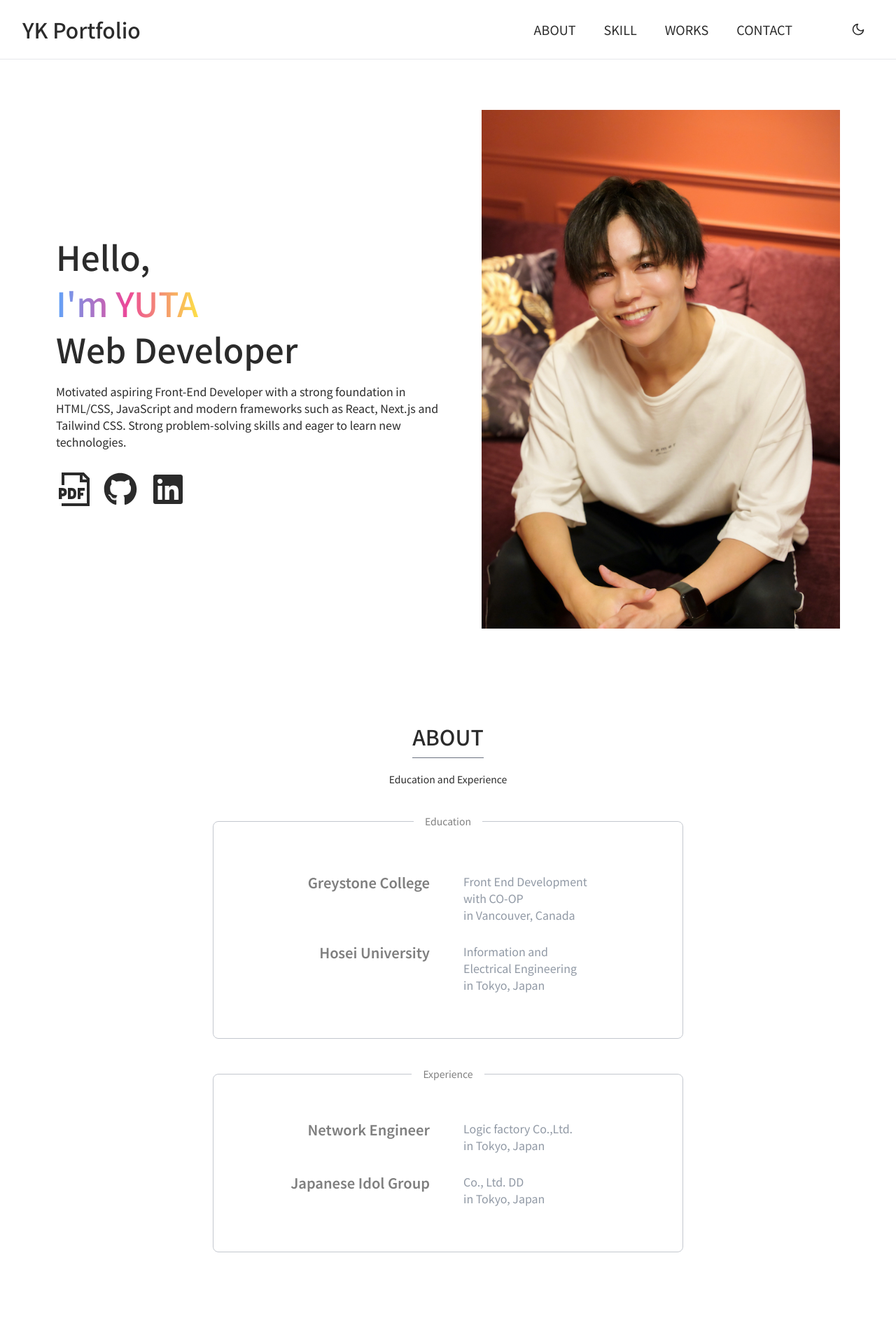
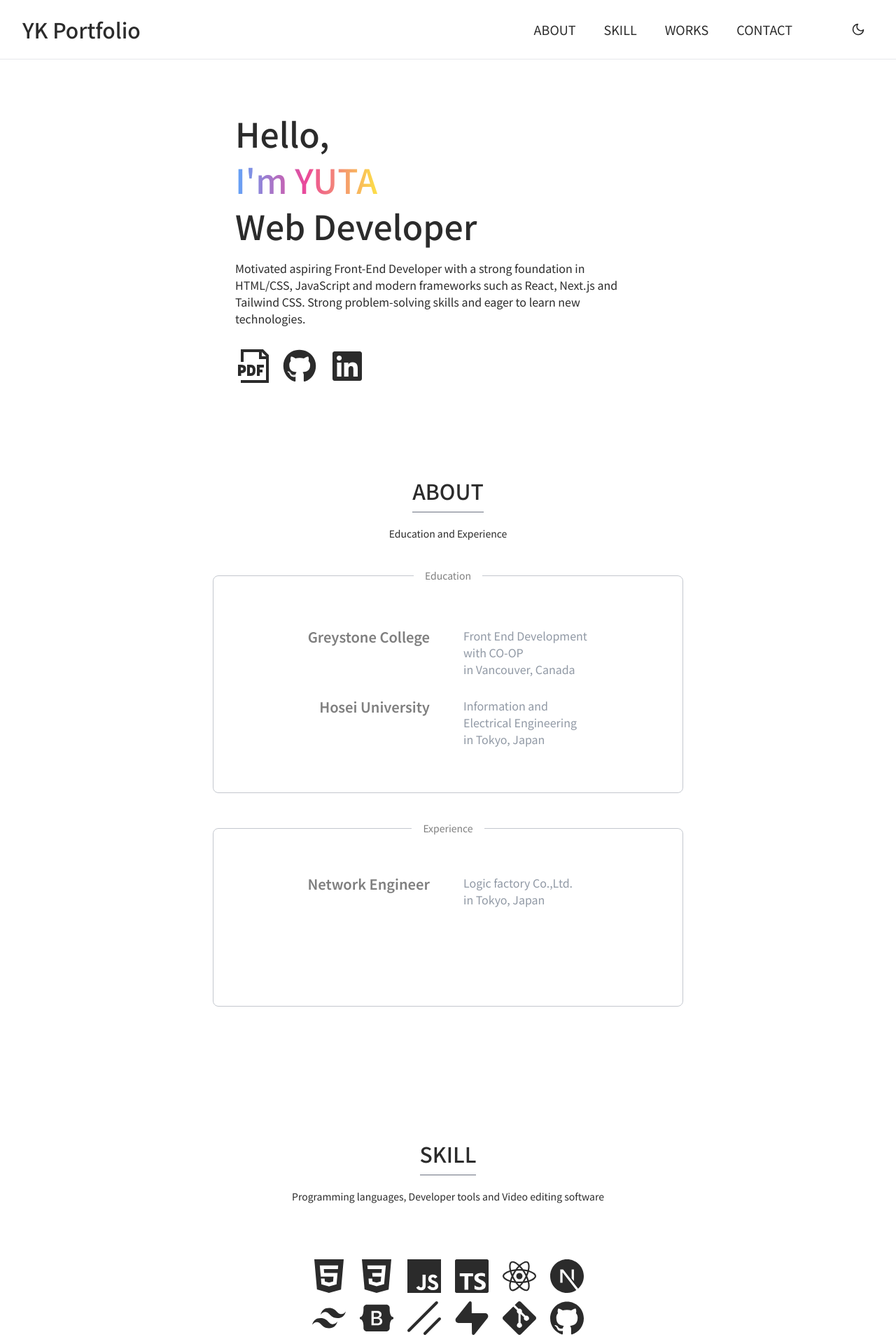
Before and after one commit to YUTAKURE/Portfolio, a Next.js app: page / in a window 1280 px wide. Shown: the top 1920 px of the page at 70% size. Built offline with nearby package versions, Linux system fonts and the light colour scheme.

Commit message:
写真&DD非表示

```diff
--- a/components/About.tsx
+++ b/components/About.tsx
@@ -108,7 +108,7 @@ const About = () => {
                   in Tokyo, Japan
                 </p>
               </div>
-              <TooltipProvider delayDuration={500}>
+              {/* <TooltipProvider delayDuration={500}>
                 <Tooltip>
                   <TooltipTrigger asChild>
                     <div className="md:mt-0 mt-5 md:text-end md:pr-3">
@@ -130,16 +130,16 @@ const About = () => {
                     </p>
                   </TooltipContent>
                 </Tooltip>
-              </TooltipProvider>
+              </TooltipProvider> */}
 
-              <div className="md:mt-0 mt-1 md:text-base text-sm">
+              {/* <div className="md:mt-0 mt-1 md:text-base text-sm">
                 <p className="md:ml-2 text-slate-600 dark:text-slate-400">
                   Co., Ltd. DD
                 </p>
                 <p className="md:ml-2 text-slate-600 dark:text-slate-400">
                   in Tokyo, Japan
                 </p>
-              </div>
+              </div> */}
             </div>
           </div>
         </fieldset>
--- a/components/Hello.tsx
+++ b/components/Hello.tsx
@@ -58,7 +58,7 @@ const Hello = () => {
         </motion.span>
       </div>
 
-      <motion.div
+      {/* <motion.div
         className="md:w-1/2 lg:max-w-lg w-3/4"
         initial={{ opacity: 0, translateX: -40, scale: 0.95 }}
         animate={{ opacity: 1, translateX: 0, scale: 1 }}
@@ -74,7 +74,7 @@ const Hello = () => {
           }}
           placeholder="blur"
         />
-      </motion.div>
+      </motion.div> */}
 
       <motion.span
         initial={{ opacity: 0, scale: 0.95 }}
```
